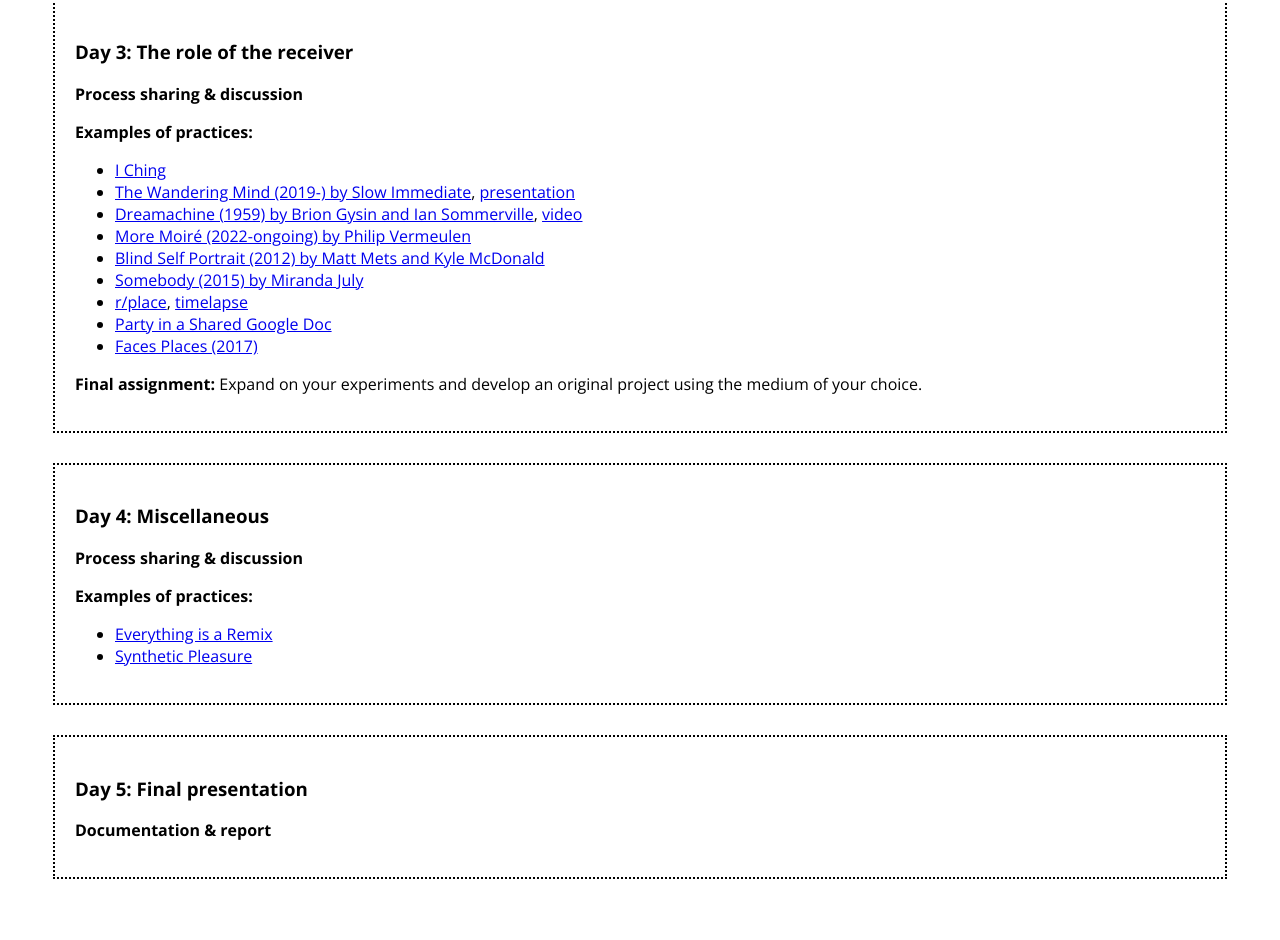
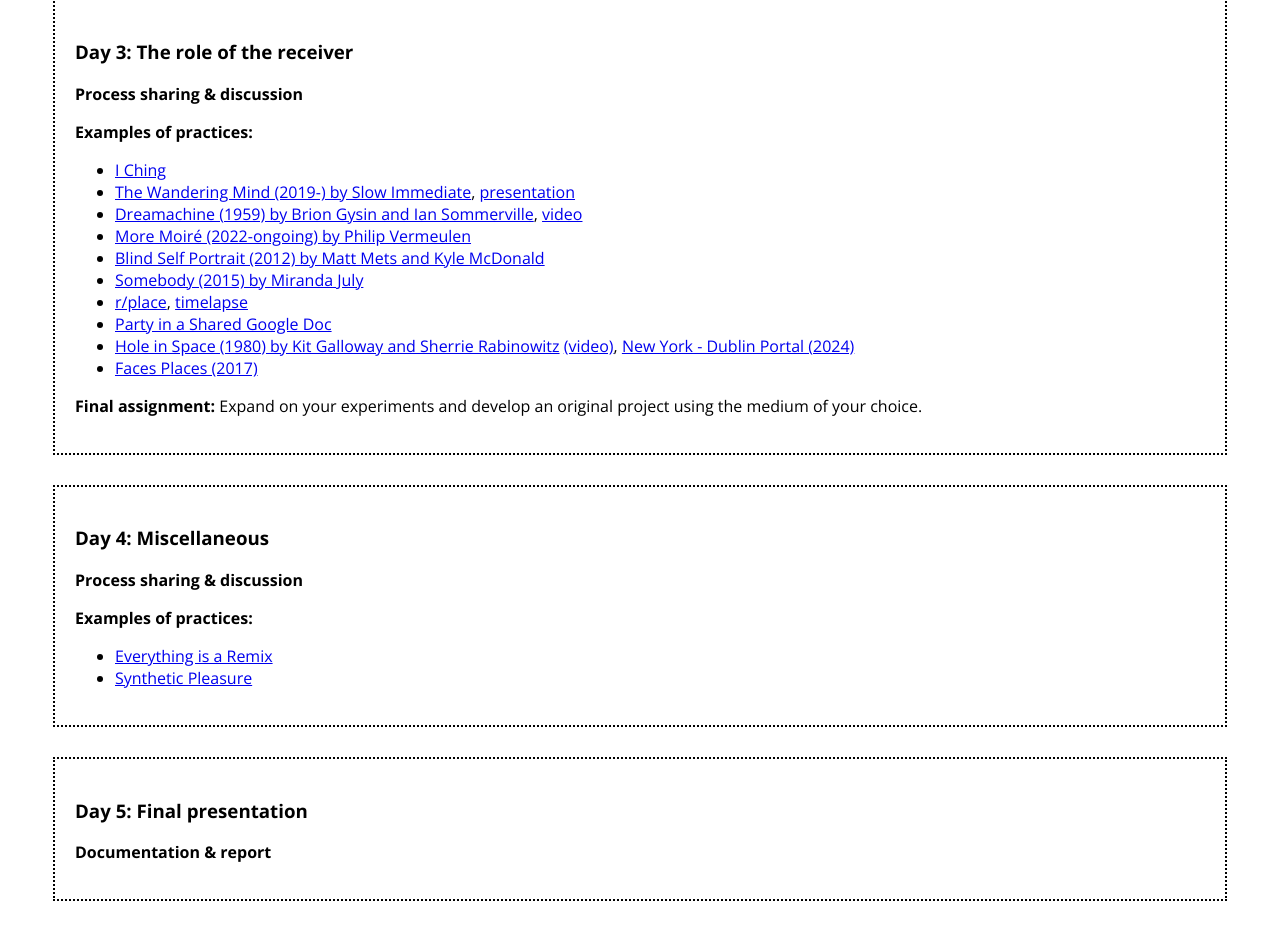
Before and after one commit to danxxxu/meta-media, a plain HTML site: page index.html in a window 1280 px wide. Shown: the part 1908-2848 px from the top of the page. Drawn offline with nearby package versions, Linux system fonts and the light colour scheme.

Commit message:
update resources

```diff
--- a/index.html
+++ b/index.html
@@ -249,6 +249,13 @@
         <li><a href="https://docs.google.com/spreadsheets/d/1RrqFW_-j8pvF_lehoQhcHGZgxGwfDvBWr0kwvrZNDLg/edit?gid=194119423#gid=194119423" target="_blank"
           >Party in a Shared Google Doc</a
         ></li>
+        <li><a href="https://www.ecafe.com/getty/HIS/" target="_blank"
+          >Hole in Space (1980) by Kit Galloway and Sherrie Rabinowitz</a
+        > <a href="https://youtu.be/SyIJJr6Ldg8?si=o2y0vqS_A2cSVgwf" target="_blank"
+          >(video)</a
+        >, <a href="https://en.wikipedia.org/wiki/New_York%E2%80%93Dublin_Portal" target="_blank"
+        >New York - Dublin Portal (2024)</a
+      ></li>
         <li><a href="https://www.imdb.com/title/tt5598102/" target="_blank"
           >Faces Places (2017)</a
         ></li>
```
